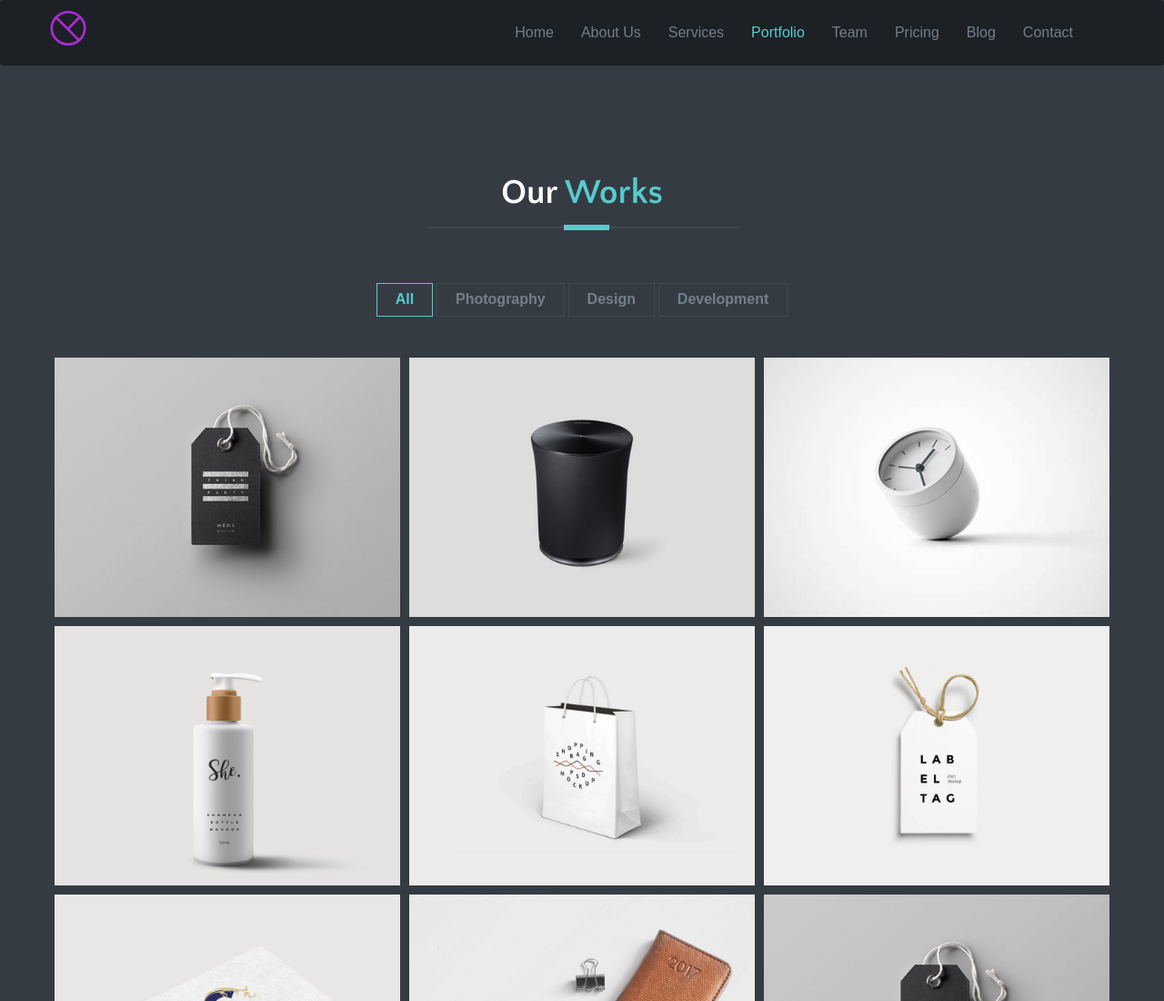
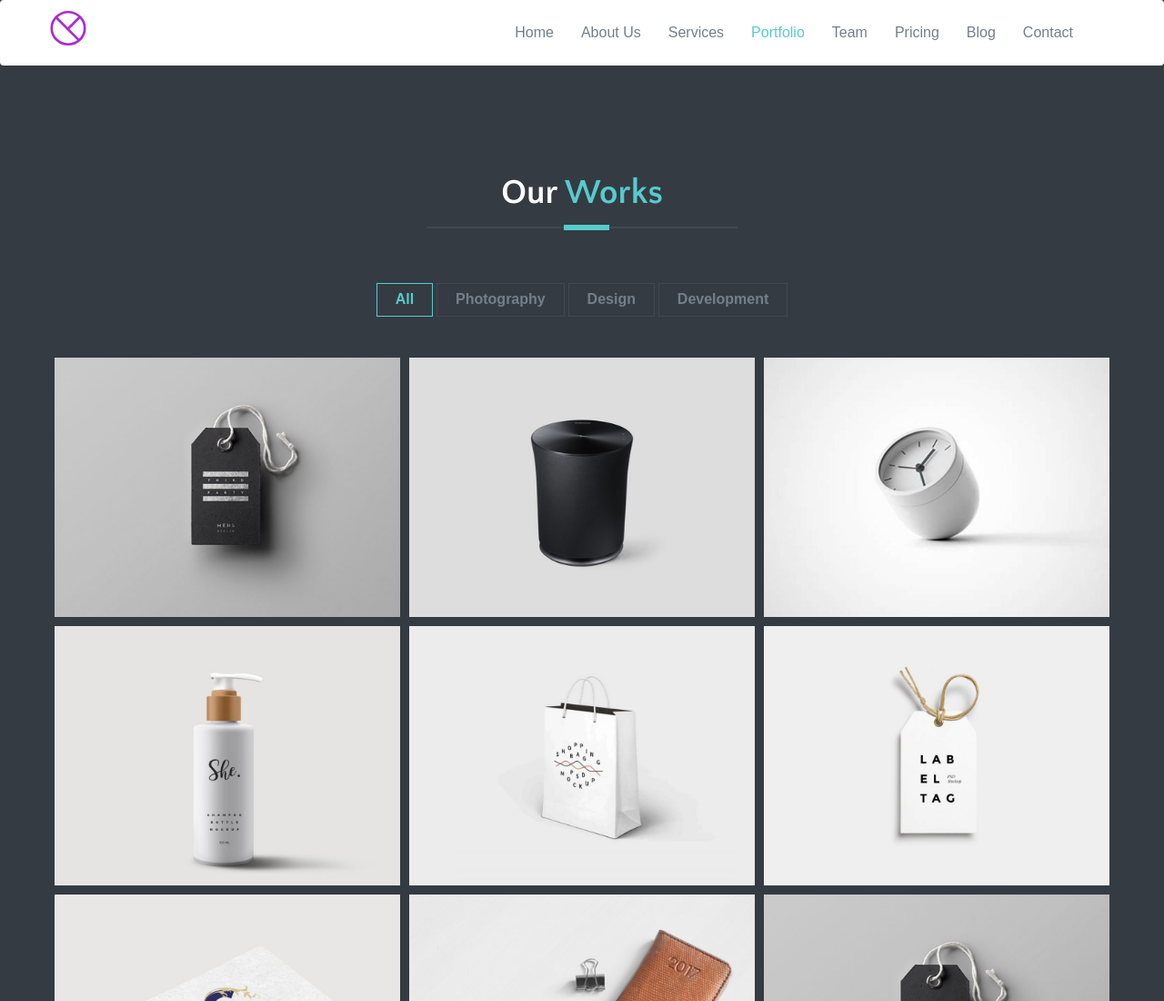
Before and after one commit to nikhilbhalke/avorise, a plain HTML site: page interior.html in a window 1280 px wide. Shown: the top 1100 px of the page at 91% size. Drawn offline with Linux system fonts and the light colour scheme; some packages are replaced by stand-ins of ours; files whose address does not match are found by name; a web font is replaced by a local one.

Commit message:
Change in template colours

```diff
--- a/css/style.css
+++ b/css/style.css
@@ -523,7 +523,7 @@ a:focus, a:hover {
   Navigation
 ==================================================================*/
 .navigation {
-  background-color: #1d2024;
+  background-color: #ffffff;
   width: 100%;
   z-index: 99;
   margin-bottom: 0;
```
